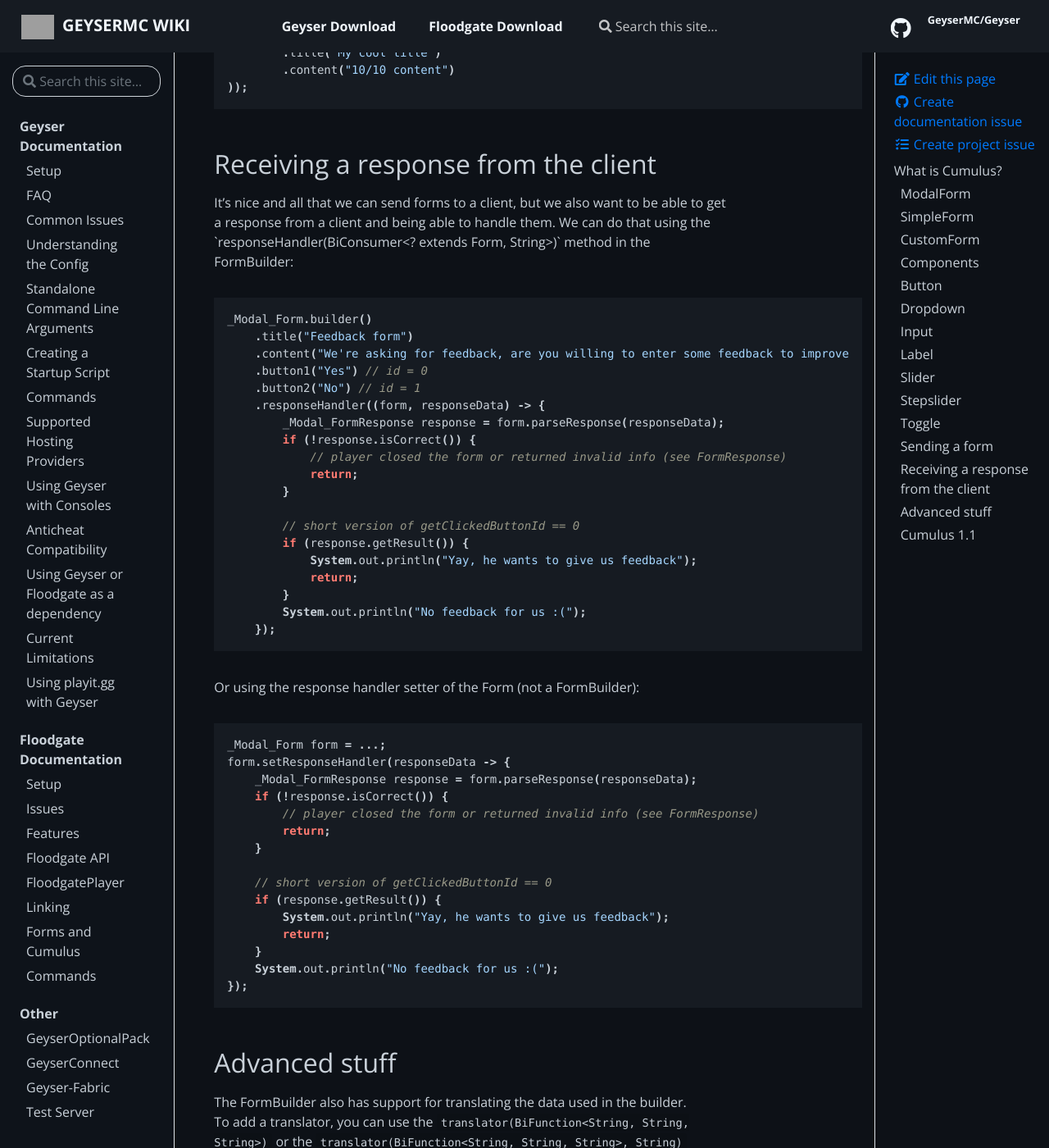
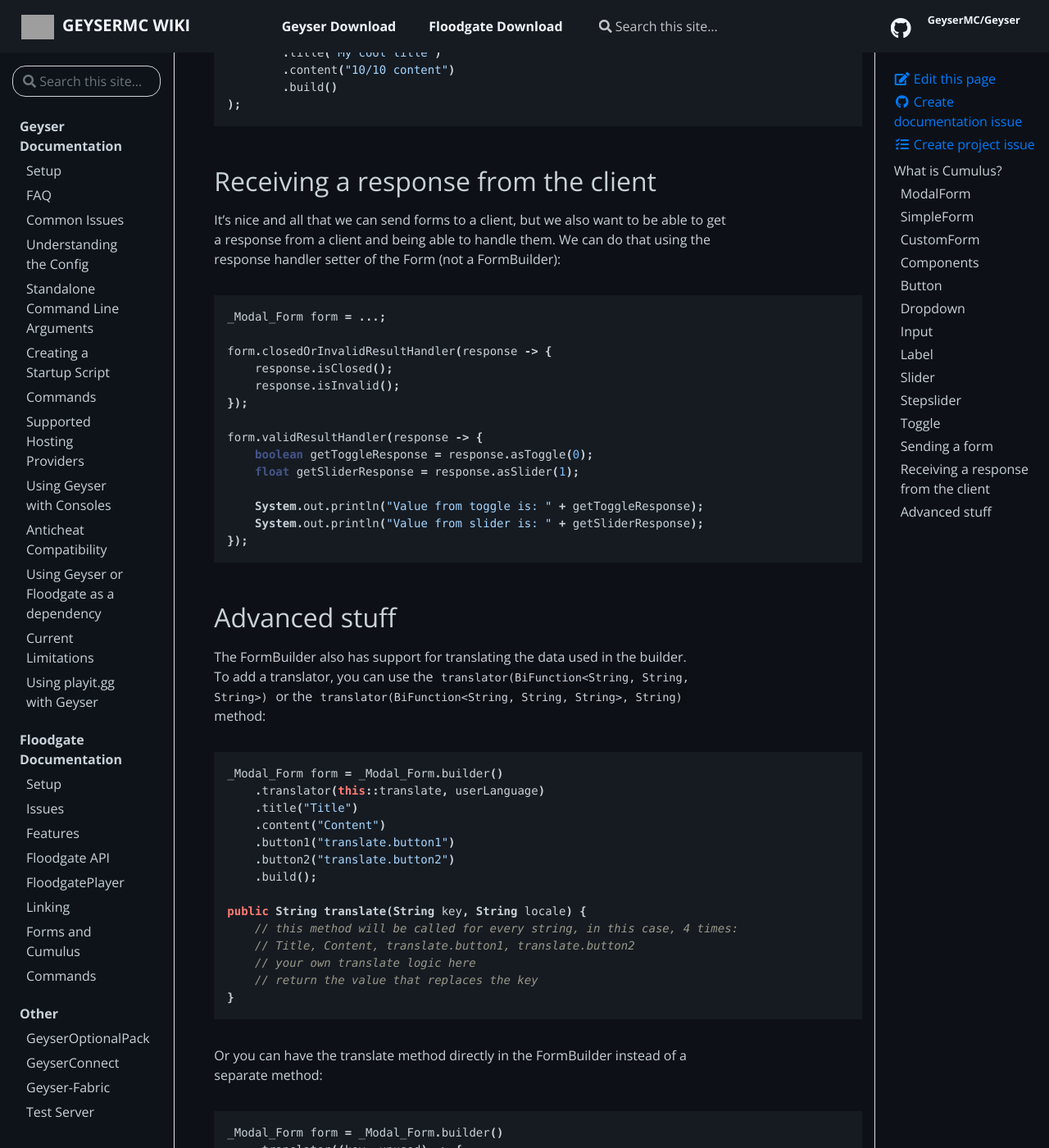
Before and after one commit to GeyserMC/GeyserWiki, a Jekyll site: the page built from _docs/floodgate/forms.md, in a window 1280 px wide and 1400 px high, scrolled down 4191 px. Shown: the whole window at 82% size. Built offline with Jekyll 4.4.1, drawn with Linux system fonts in a browser that asks for light colours; some of the changed text lies outside the part shown; grey boxes are pictures that could not be loaded.

Commit message:
Review requests

````diff
--- a/_docs/floodgate/forms.md
+++ b/_docs/floodgate/forms.md
@@ -114,53 +114,31 @@
 FloodgatePlayer player = FloodgateApi.getInstance().getPlayer(uuid);
 ...
 player.sendForm(
-    new CustomForm.Builder()
+    CustomForm.builder()
         .title("My cool title")
         .content("10/10 content")
-));
+        .build()
+);
 ```
 
 ## Receiving a response from the client
 
 It's nice and all that we can send forms to a client, but we also want to be able to get a response from a client and  being able to handle them.<be>
-We can do that using the `responseHandler(BiConsumer<? extends Form, String>)` method in the FormBuilder:
-```java
-_Modal_Form.builder()
-    .title("Feedback form")
-    .content("We're asking for feedback, are you willing to enter some feedback to improve our server?")
-    .button1("Yes") // id = 0
-    .button2("No") // id = 1
-    .responseHandler((form, responseData) -> {
-        _Modal_FormResponse response = form.parseResponse(responseData);
-        if (!response.isCorrect()) {
-            // player closed the form or returned invalid info (see FormResponse)
-            return;
-        }
-
-        // short version of getClickedButtonId == 0
-        if (response.getResult()) {
-            System.out.println("Yay, he wants to give us feedback");
-            return;
-        }
-        System.out.println("No feedback for us :(");
-    });
-```
-Or using the response handler setter of the Form (not a FormBuilder):
+We can do that using the response handler setter of the Form (not a FormBuilder):
 ```java
 _Modal_Form form = ...;
-form.setResponseHandler(responseData -> {
-    _Modal_FormResponse response = form.parseResponse(responseData);
-    if (!response.isCorrect()) {
-        // player closed the form or returned invalid info (see FormResponse)
-        return;
-    }
 
-    // short version of getClickedButtonId == 0
-    if (response.getResult()) {
-        System.out.println("Yay, he wants to give us feedback");
-        return;
-    }
-    System.out.println("No feedback for us :(");
+form.closedOrInvalidResultHandler(response -> {
+    response.isClosed();
+    response.isInvalid();
+});
+
+form.validResultHandler(response -> {
+    boolean getToggleResponse = response.asToggle(0);
+    float getSliderResponse = response.asSlider(1);
+
+    System.out.println("Value from toggle is: " + getToggleResponse);
+    System.out.println("Value from slider is: " + getSliderResponse);
 });
 ```
 
@@ -200,28 +178,3 @@
     .button2("translate.button2")
     .build();
 ```
-
-## Cumulus 1.1
-In Cumulus the response handling has been changed.
-```java
-CustomForm.Builder form = CustomForm.builder()
-    .title("My epic title")
-    .toggle("A small button")
-    .slider("This thing can slide", 0, 100)
-    .label("This is a label");
-// Handle incorrect or closed responses.
-form.closedOrInvalidResultHandler(response -> {
-    response.isClosed();
-    response.isInvalid();
-});
-// get input data from form
-form.validResultHandler(response -> {
-    boolean getToggleResponse = response.asToggle(0);
-    float getSliderResponse = response.asSlider(1);
-
-    System.out.println("Value from toggle is: " + getToggleResponse);
-    System.out.println("Value from slider is: " + getSliderResponse);
-});
-// send form to player
-FloodgateApi.getInstance().sendForm(uuid, form.build());
-```
````
